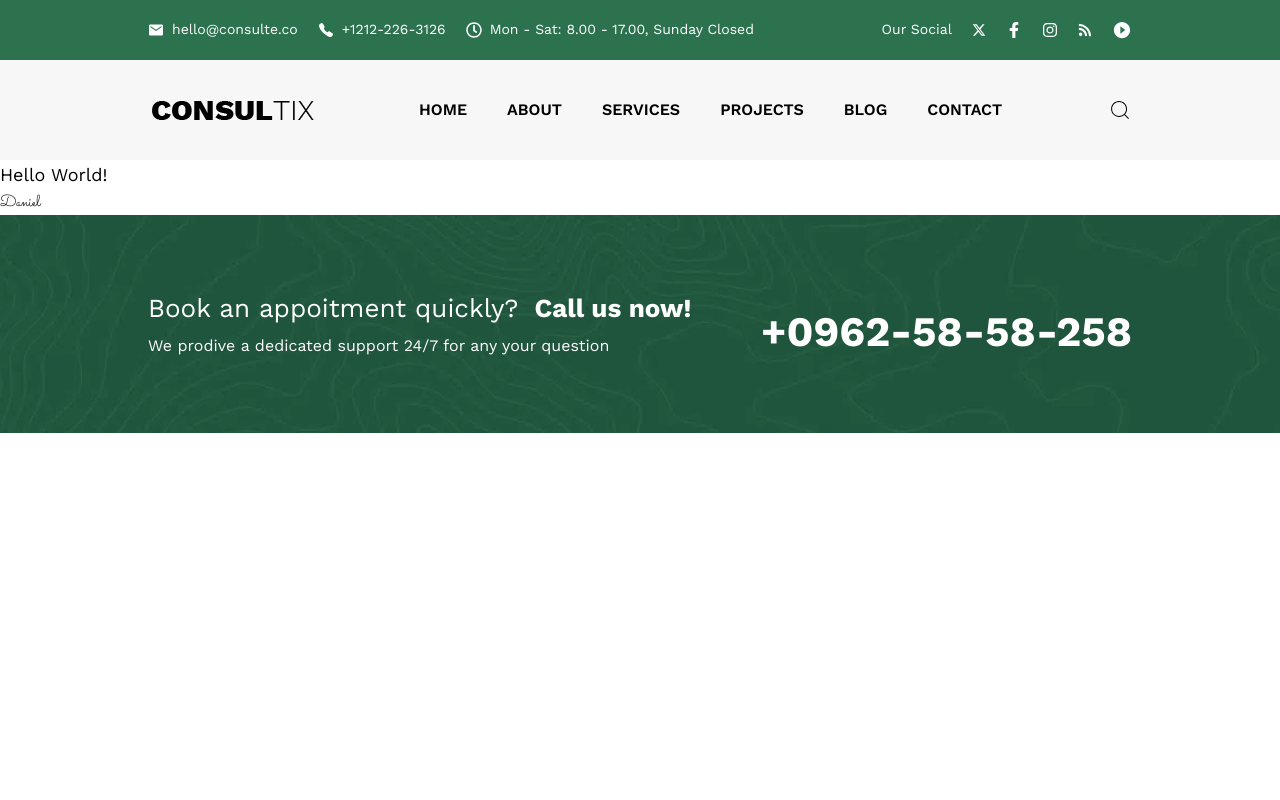
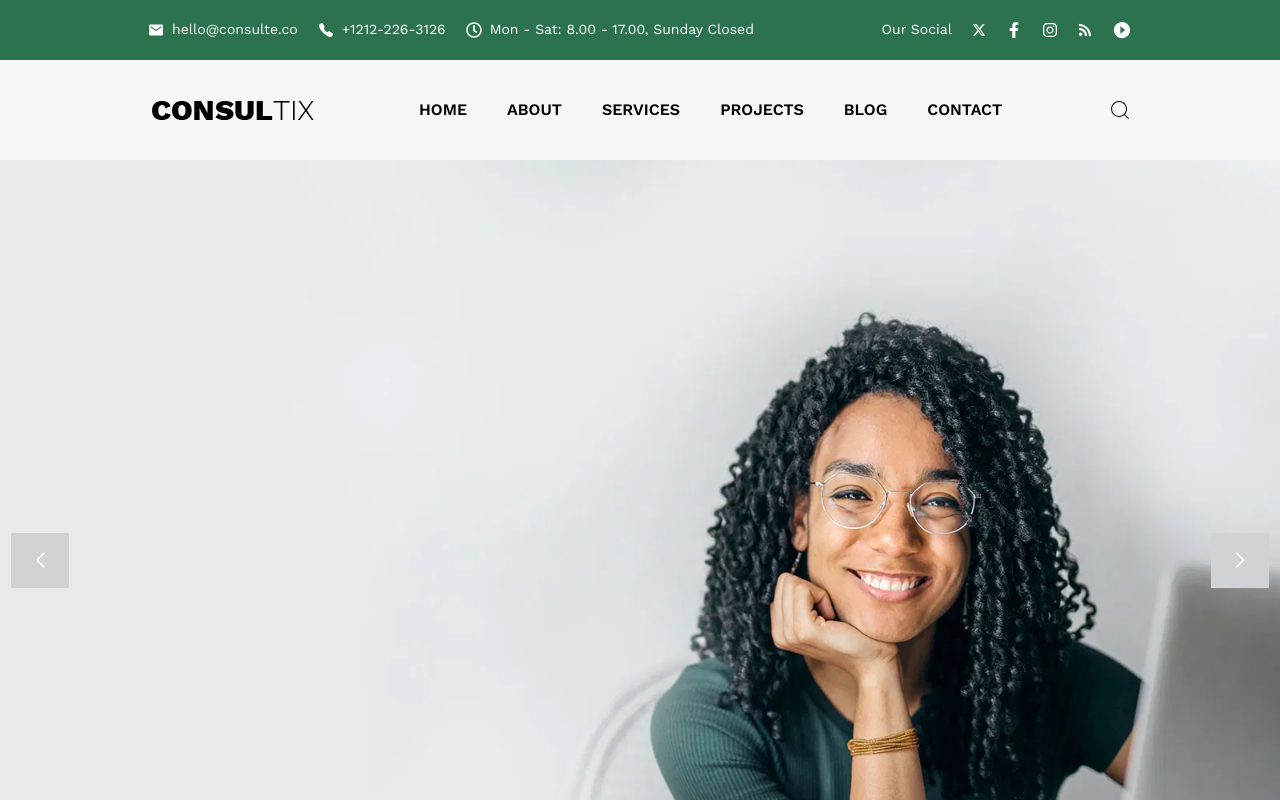
Before and after one commit to KE9SH1N/gbgaid, a Next.js app: page / in a window 1280 px wide. Shown: the top 800 px of the page. Built offline with nearby package versions, Linux system fonts and the light colour scheme.

Commit message:
added hero slider

```diff
--- a/package.json
+++ b/package.json
@@ -12,7 +12,8 @@
     "next": "14.2.17",
     "react": "^18",
     "react-dom": "^18",
-    "react-icons": "^5.4.0"
+    "react-icons": "^5.4.0",
+    "swiper": "^11.2.1"
   },
   "devDependencies": {
     "@types/node": "^20",
--- /dev/null
+++ b/src/app/componenets/hero/HeroSlider.tsx
@@ -0,0 +1,56 @@
+"use client";
+import React from "react";
+import { Swiper, SwiperSlide } from "swiper/react";
+import "swiper/css";
+import "swiper/css/navigation";
+import Link from "next/link";
+import { Navigation, Autoplay } from "swiper/modules";
+import Image from "next/image";
+import { MdKeyboardArrowLeft, MdKeyboardArrowRight } from "react-icons/md";
+
+const HeroSlider: React.FC = () => {
+	return (
+		<div className="relative group">
+			<Swiper
+				navigation={true}
+				modules={[Autoplay, Navigation]}
+				loop={true}
+				autoplay={{
+					delay: 3000,
+					disableOnInteraction: true,
+					pauseOnMouseEnter: true,
+				}}
+				className="mySwiper"
+			>
+				{[...Array(3)].map((_, index) => (
+					<SwiperSlide key={index}>
+						<div className="relative w-full h-[100vh] flex items-center justify-center bg-cover bg-center bg-no-repeat">
+							<Link href="/">
+								<div className="w-full h-full">
+									<Image
+										src="/images/hero/slider-1.webp"
+										alt="slider image"
+										fill
+										priority
+										className="object-cover"
+									/>
+								</div>
+							</Link>
+						</div>
+					</SwiperSlide>
+				))}
+			</Swiper>
+
+			{/* Navigation Buttons */}
+			{/* <div className="swiper-button-next absolute left-4 top-1/2 transform -translate-y-1/2 z-10 opacity-0 group-hover:opacity-100 hover:bg-brandPrimaryColor transition-opacity smooth-animation-mid cursor-pointer bg-[#CFD3D6] p-3">
+				<MdKeyboardArrowLeft className="text-4xl text-backgroundedTextColor " />
+			</div>
+
+			<div className="swiper-button-prev absolute right-4 top-1/2 transform -translate-y-1/2 z-10 opacity-0 group-hover:opacity-100 hover:bg-brandPrimaryColor transition-opacity smooth-animation-mid cursor-pointer bg-[#CFD3D6] p-3">
+				<MdKeyboardArrowRight className="text-4xl text-backgroundedTextColor " />
+			</div> */}
+		</div>
+	);
+};
+
+export default HeroSlider;
--- a/src/app/globals.css
+++ b/src/app/globals.css
@@ -115,3 +115,55 @@ body {
 		@apply opacity-0 -translate-x-full pointer-events-none invisible !important;
 	}
 }
+
+/* custom css class  */
+
+/* home hero slilder pagination  */
+.home-hero-pagination .swiper-pagination-bullet {
+	background-color: #ffffff !important;
+	width: 8px;
+	height: 8px;
+	opacity: 100 !important;
+	margin: 0 5px !important;
+	border-radius: 50%;
+	transition: all 0.5s ease;
+}
+/* home hero slilder pagination  */
+.home-hero-pagination .swiper-pagination-bullet-active {
+	background-color: #2c724f !important;
+	width: 8px !important;
+	height: 8px !important;
+	opacity: 100 !important;
+	margin: 0px 5px !important;
+	/* border-radius: 50%; */
+	transition: all 0.5s ease;
+}
+
+/* navigation slider  */
+.swiper-button-prev:after,
+.swiper-button-next:after {
+	font-size: 15px !important;
+	font-weight: 800;
+	color: white;
+	font-weight: bolder;
+	padding: 20px 25px;
+	background-color: #cfd3d6;
+}
+
+.swiper-button-prev:after {
+	position: absolute;
+	left: 5%;
+}
+
+.swiper-button-next:after {
+	position: absolute;
+	right: 5%;
+}
+
+.swiper-button-prev:after:hover {
+	background-color: #2c724f;
+}
+
+.swiper-button-next:after:hover {
+	background-color: #2c724f;
+}
--- a/src/app/page.tsx
+++ b/src/app/page.tsx
@@ -1,13 +1,13 @@
 import GButton from "./componenets/common/GButton";
 import NavigationBar from "./componenets/header/NavigationBar";
+import HeroSlider from "./componenets/hero/HeroSlider";
 import CallToAction from "./componenets/util/CallToAction";
 
 export default function Home() {
 	return (
 		<main>
 			<NavigationBar />
-			<h1 className=" font-worksans ct-responsive-text ">Hello World!</h1>
-			<GButton buttonText="Daniel" className="" />
+			<HeroSlider />
 			<CallToAction />
 		</main>
 	);
```
Also changed, not shown: public/images/hero/slider-1.webp (added), 1 other file (tests, documents, lock files or other folders).
